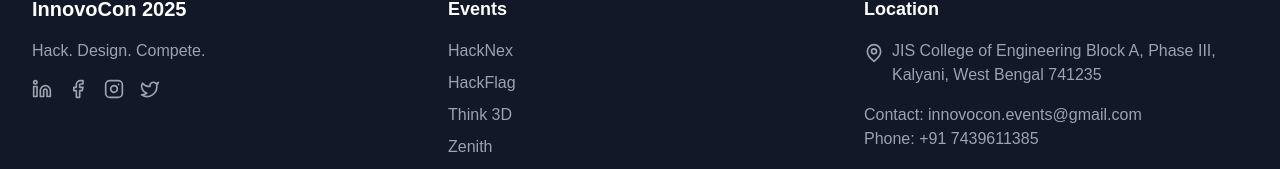
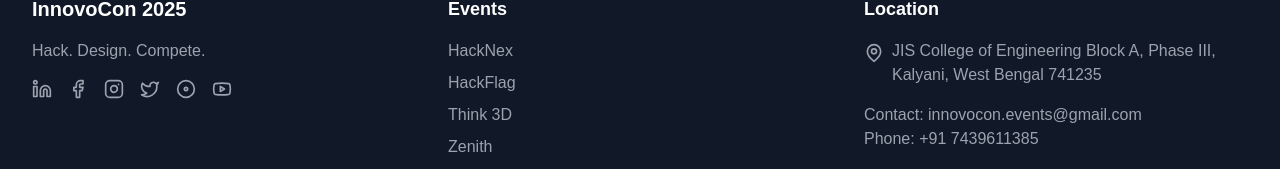
Before and after one commit to innovocon/innovocon-events, a React (Vite) app: page /admin in a window 1280 px wide. Shown: the part 1001-1170 px from the top of the page. Built offline with nearby package versions, Linux system fonts and the light colour scheme.

Commit message:
Update Footer.tsx

```diff
--- a/src/components/Footer.tsx
+++ b/src/components/Footer.tsx
@@ -1,4 +1,5 @@
-import { Linkedin, Facebook, Instagram, Twitter, MapPin } from 'lucide-react';
+import { Linkedin, Facebook, Instagram, Twitter, MapPin, Youtube } from 'lucide-react';
+import { Disc as Discord } from 'lucide-react';
 
 export function Footer() {
   const events = [
@@ -12,7 +13,9 @@ export function Footer() {
     { icon: Linkedin, href: 'https://www.linkedin.com/company/innovoconevents', label: 'LinkedIn' },
     { icon: Facebook, href: 'https://www.facebook.com/profile.php?id=61571332025094', label: 'Facebook' },
     { icon: Instagram, href: 'https://www.instagram.com/innovoconevents/', label: 'Instagram' },
-    { icon: Twitter, href: 'https://x.com/Innovoconevents', label: 'Twitter' }
+    { icon: Twitter, href: 'https://x.com/Innovoconevents', label: 'Twitter' },
+    { icon: Discord, href: 'https://discord.gg/JT2ksVsW', label: 'Discord' },
+    { icon: Youtube, href: 'https://www.youtube.com/@InnovoCon', label: 'YouTube' }
   ];
 
   return (
@@ -59,7 +62,7 @@ export function Footer() {
             <div className="flex items-start space-x-2 text-gray-400">
               <MapPin className="w-5 h-5 mt-1 flex-shrink-0" />
               <a
-                href="https://maps.app.goo.gl/HZrKXZKMHDFGWrJc7"
+                href="https://maps.app.goo.gl/wYjzzUSeY6xYNc9D9"
                 target="_blank"
                 rel="noopener noreferrer"
                 className="hover:text-white transition-colors"
```
